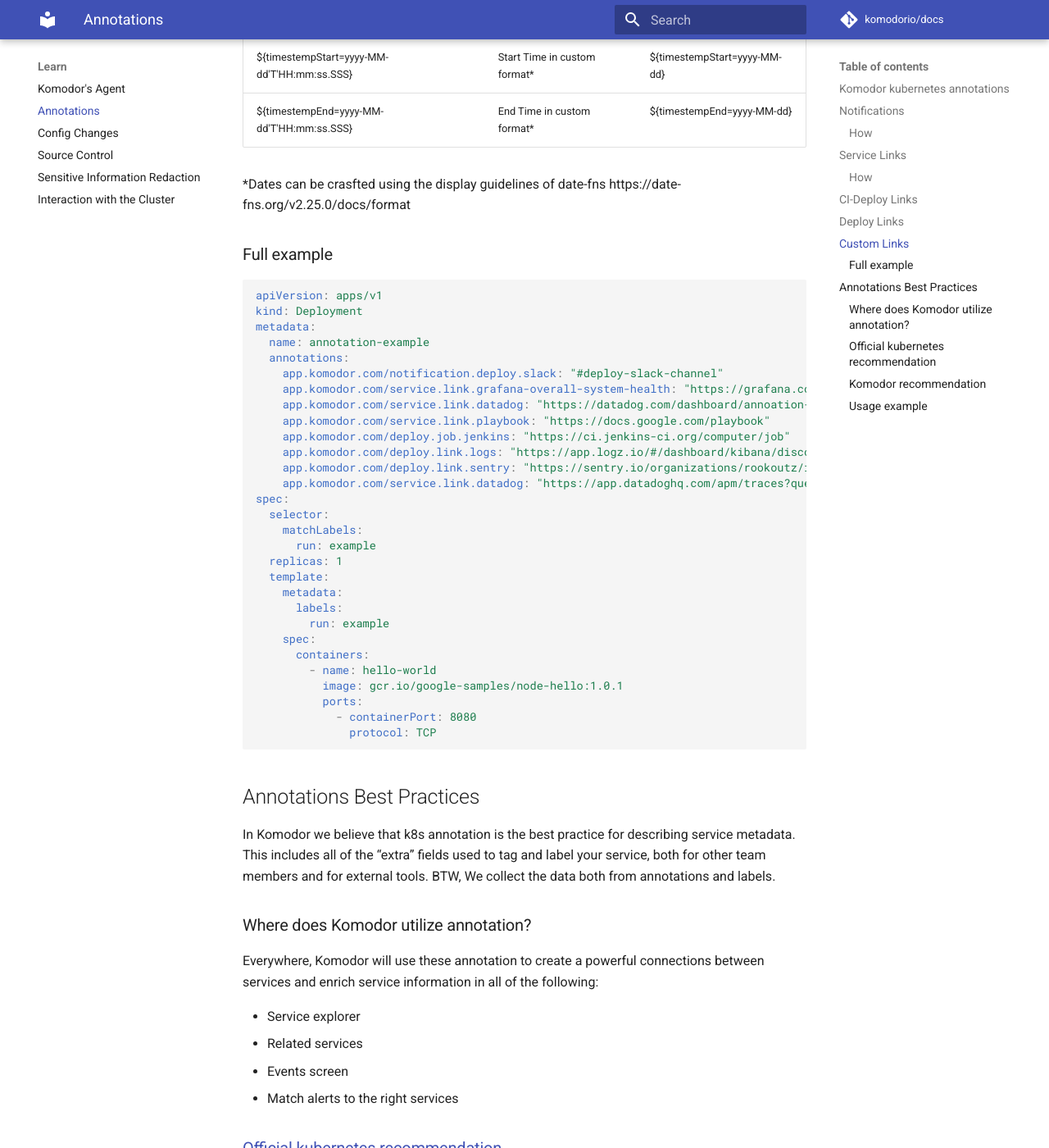
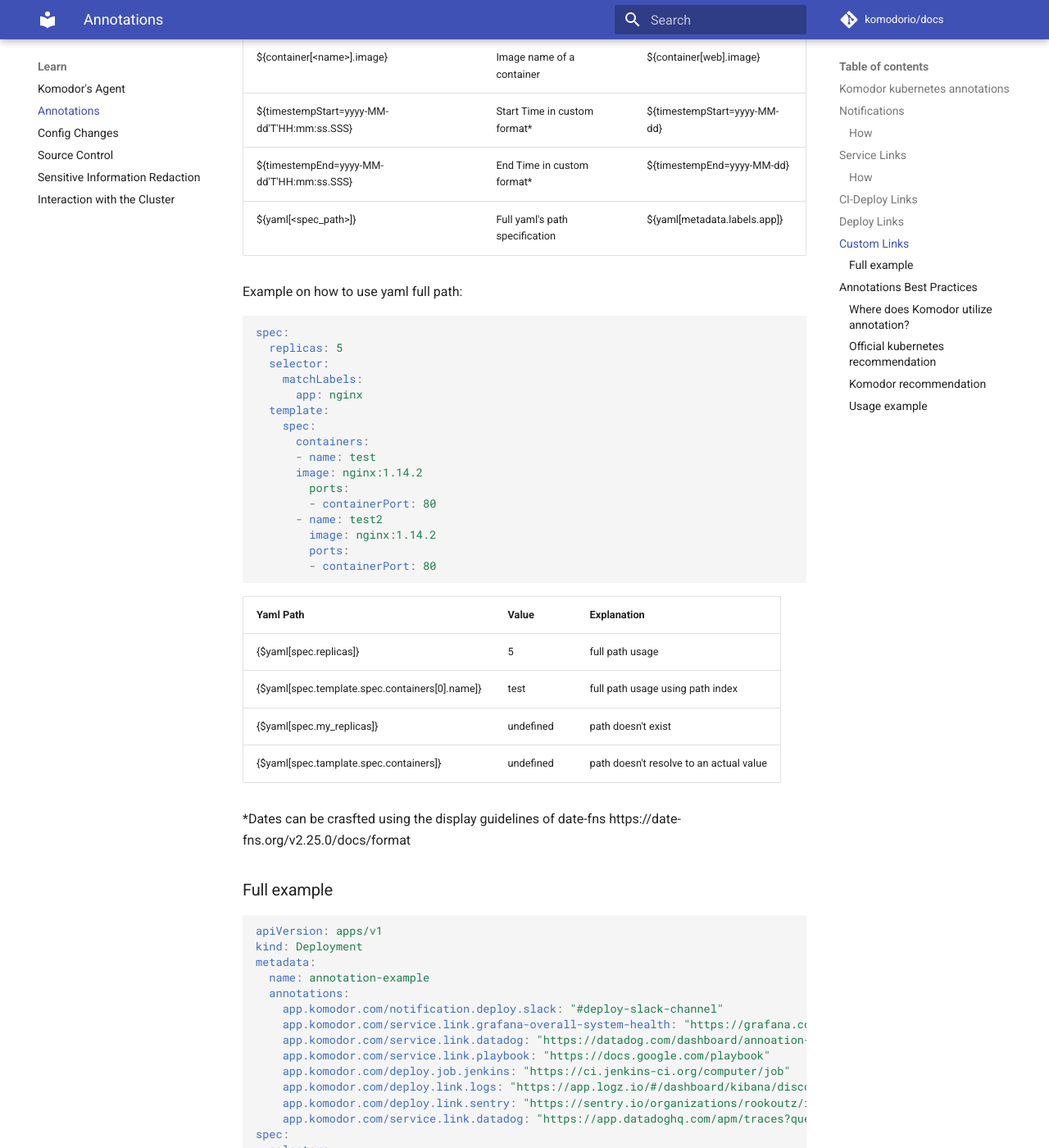
Before and after one commit to komodorio/docs, an MkDocs documentation site: the page built from docs/Learn/Annotations.md, in a window 1280 px wide and 1400 px high, scrolled down 3961 px. Shown: the whole window at 82% size. Built offline with MkDocs 1.6.1 and Material for MkDocs 9.7.7, drawn with Linux system fonts in a browser that asks for light colours; comment, search, counter and statistics services are not loaded; some of the changed text lies outside the part shown.

Commit message:
add custom link yaml doc

````diff
--- a/docs/Learn/Annotations.md
+++ b/docs/Learn/Annotations.md
@@ -7,34 +7,42 @@
 
 Configure the Slack channel notification as part of the deployment object.
 
+
 ### How
 
-| Annotation                                        | Values | Description                                                   | Example             | Default |
-| ------------------------------------------------- | ------ | ------------------------------------------------------------- | ------------------- | ------- |
-| app.komodor.com/notification.deploy.slack         | string | Slack channel name for all deploy events notifications        | “deploy-brain-team" |         |
-| app.komodor.com/notification.deploy_fail.slack    | string | Slack channel name for failed deploy events notifications     | “deploy-failed"     |         |
-| app.komodor.com/notification.deploy_success.slack | string | Slack channel name for successful deploy events notifications | “deploy-success"    |         |
-| app.komodor.com/notification.health.slack         | string | Slack channel for health event notifications                  | “alerts-p1”         |         |
+| Annotation                                        | Values | Description                                                       | Example             | Default |
+|---------------------------------------------------|--------|-------------------------------------------------------------------|---------------------|---------|
+| app.komodor.com/notification.deploy.slack         | string | Slack channel name for all deploy events notifications            | “deploy-brain-team" |         |
+| app.komodor.com/notification.deploy_fail.slack    | string | Slack channel name for failed deploy events notifications         | “deploy-failed"     |         |
+| app.komodor.com/notification.deploy_success.slack | string | Slack channel name for successful deploy events notifications     | “deploy-success"    |         |
+| app.komodor.com/notification.health.slack         | string | Slack channel for health event notifications                      | “alerts-p1”         |         |
+
 
 ## Service Links
 
 Define quick-links for a specific service, making it easier to get context when troubleshooting.
 
+
 ### How
 
-In the form of `app.komodor.com/service/link/name:url`
+ In the form of `app.komodor.com/service/link/name:url`
 
 Examples:
 
-| Annotation                                                 | Values | Description                                               | Example             | Default |
-| ---------------------------------------------------------- | ------ | --------------------------------------------------------- | ------------------- | ------- |
-| app.komodor.com/service.link.grafana-overall-system-health | url    | Url for Grafana health dashboard related to this service. | “deploy-brain-team" |         |
-| app.komodor.com/service.link.datadog-http-500              | url    | Url for datadog dashboard with bad http                   | “alerts-p1”         |         |
-| app.komodor.com/service.link.company-playbook              | url    | The playbook for the company playbook                     | “120”               | “30”    |
+
+| Annotation                                                 | Values | Description                                                | Example             | Default |
+|------------------------------------------------------------|--------|------------------------------------------------------------|---------------------|---------|
+| app.komodor.com/service.link.grafana-overall-system-health | url    | Url for Grafana health dashboard related to this service.  | “deploy-brain-team" |         |
+| app.komodor.com/service.link.datadog-http-500              | url    | Url for datadog dashboard with bad http                    | “alerts-p1”         |         |
+| app.komodor.com/service.link.company-playbook              | url    | The playbook for the company playbook                      | “120”               | “30”    |
+
+
 
 ## CI-Deploy Links
 
 For each deployment version, you can add a quick link with the job url.
+
+
 
 How
 
@@ -43,12 +51,17 @@
 Example:
 
 | Annotation                         | Values | Description                                  | Example                                |
-| ---------------------------------- | ------ | -------------------------------------------- | -------------------------------------- |
+|------------------------------------|--------|----------------------------------------------|----------------------------------------|
 | app.komodor.com/deploy.job.jenkins | url    | Link to Jenkins job that deploys the service | https://ci.jenkins-ci.org/computer/job |
+
+
+
 
 ## Deploy Links
 
 For each deployment version, you can add a quick link with the relevant filters already in place!
+
+
 
 How
 
@@ -56,10 +69,14 @@
 
 Examples:
 
-| Annotation                         | Values | Description                                 | Example                                                                                                    |
-| ---------------------------------- | ------ | ------------------------------------------- | ---------------------------------------------------------------------------------------------------------- |
-| app.komodor.com/deploy.link.logs   | url    | Link for the specific version logs          | https://app.logz.io/#/dashboard/kibana/discover?_a=env:123.0.1                                             |
-| app.komodor.com/deploy.link.sentry | url    | Link for the specific version Sentry issues | https://sentry.io/organizations/rookoutz/issues/?project=1320440&query=sdk.version%3A1.0.1&statsPeriod=14d |
+
+| Annotation                         | Values | Description                                  | Example                                                                                                    |
+|------------------------------------|--------|----------------------------------------------|------------------------------------------------------------------------------------------------------------|
+| app.komodor.com/deploy.link.logs   | url    | Link for the specific version logs           | https://app.logz.io/#/dashboard/kibana/discover?_a=env:123.0.1                                             |
+| app.komodor.com/deploy.link.sentry | url    | Link for the specific version  Sentry issues | https://sentry.io/organizations/rookoutz/issues/?project=1320440&query=sdk.version%3A1.0.1&statsPeriod=14d |
+
+
+
 
 ## Custom Links
 
@@ -67,32 +84,66 @@
 Just copy the URL of the application you want to link to, identify the placeholders in the URL that are used to query the appplication, and replace them with placeholders for your own use.
 Please find the below examples as references for common applications.
 
+
 How
 
 `app.komodor.com/deploy/link/name:value`
 
 Examples:
 
-| Annotation                            | Values | Description                        | Example                                                                                                                                                                                                                                                                                                                                                                                                                                                                                                                                                                                                                                                                                                                                                                                                                                                                                                                                                                                                                                                                                                                                                                                                                                                      |
-| ------------------------------------- | ------ | ---------------------------------- | :----------------------------------------------------------------------------------------------------------------------------------------------------------------------------------------------------------------------------------------------------------------------------------------------------------------------------------------------------------------------------------------------------------------------------------------------------------------------------------------------------------------------------------------------------------------------------------------------------------------------------------------------------------------------------------------------------------------------------------------------------------------------------------------------------------------------------------------------------------------------------------------------------------------------------------------------------------------------------------------------------------------------------------------------------------------------------------------------------------------------------------------------------------------------------------------------------------------------------------------------------------- |
-| app.komodor.com/deploy.link.coralogix | url    | Link for the custom URL, coralogix | https://komodortest.coralogix.com/#/query-new/logs?query=(coralogix.metadata.cluster:(%22${cluster}%22))%20AND%20(coralogix.metadata.namespace:(%22${namespace}%22))%20AND%20(coralogix.metadata.service:(%22${service}%22))&time=from:${timestampStart=YYYY-MM-DDTHH:mm:ss.SSSZ},to:${timestampEnd=YYYY-MM-DDTHH:mm:ss.SSSZ}                                                                                                                                                                                                                                                                                                                                                                                                                                                                                                                                                                                                                                                                                                                                                                                                                                                                                                                                |
-| app.komodor.com/deploy.link.logzio    | url    | Link for the custom URL, logz.io   | https://app.logz.io/#/dashboard/kibana/discover?_a=(columns:!(message,kubernetes.namespace_name,kubernetes.container_name,params.clusterName),filters:!(('$state':(store:appState),meta:(alias:!n,disabled:!f,index:'logzioCustomerIndex',key:kubernetes.namespace_name,negate:!f,params:(query:default),type:phrase),query:(match_phrase:(kubernetes.namespace_name:${namespace}))),('$state':(store:appState),meta:(alias:!n,disabled:!f,index:'logzioCustomerIndex',key:params.clusterName,negate:!f,params:(query:main),type:phrase),query:(match_phrase:(params.clusterName:${cluster}))),('$state':(store:appState),meta:(alias:!n,disabled:!f,index:'logzioCustomerIndex',key:kubernetes.container_name,negate:!f,params:(query:k8s-events-collector),type:phrase),query:(match_phrase:(kubernetes.container_name:${service})),query:(match_phrase:(kubernetes.container_image:${container[web].image})))),index:'logzioCustomerIndex',interval:auto,query:(language:lucene,query:''),sort:!(!('@timestamp',desc)))&_g=(filters:!(),refreshInterval:(pause:!t,value:0),time:(from:'${timestempStart=yyyy-MM-dd'T'HH:mm:ss.SSS}',to:'${timestempStart=yyyy-MM-dd'T'HH:mm:ss.SSS}'))&discoverTab=logz-logs-tab&switchToAccountId=138828&accountIds=true |
-| app.komodor.com/deploy.link.datadog   | url    | Link for the custom URL, DataDog   | https://app.datadoghq.com/apm/traces?query=service%3A${service}%20kube_namespace%3A${namespace}%20env%3A${cluster}&cols=core_service%2Ccore_resource_name%2Clog_duration%2Clog_http.method%2Clog_http.status_code&historicalData=true&messageDisplay=inline&sort=desc&streamTraces=true&start=${epochStart}&end=${epochEnd}&paused=true                                                                                                                                                                                                                                                                                                                                                                                                                                                                                                                                                                                                                                                                                                                                                                                                                                                                                                                      |
+
+| Annotation                         | Values | Description                                  | Example                                                                                                    |
+| --- | --- | --- | :-- |
+| app.komodor.com/deploy.link.coralogix   | url    | Link for the custom URL, coralogix                     | https://komodortest.coralogix.com/#/query-new/logs?query=(coralogix.metadata.cluster:(%22${cluster}%22))%20AND%20(coralogix.metadata.namespace:(%22${namespace}%22))%20AND%20(coralogix.metadata.service:(%22${service}%22))&time=from:${timestampStart=YYYY-MM-DDTHH:mm:ss.SSSZ},to:${timestampEnd=YYYY-MM-DDTHH:mm:ss.SSSZ}                                             |
+| app.komodor.com/deploy.link.logzio | url | Link for the custom URL, logz.io | https://app.logz.io/#/dashboard/kibana/discover?_a=(columns:!(message,kubernetes.namespace_name,kubernetes.container_name,params.clusterName),filters:!(('$state':(store:appState),meta:(alias:!n,disabled:!f,index:'logzioCustomerIndex',key:kubernetes.namespace_name,negate:!f,params:(query:default),type:phrase),query:(match_phrase:(kubernetes.namespace_name:${namespace}))),('$state':(store:appState),meta:(alias:!n,disabled:!f,index:'logzioCustomerIndex',key:params.clusterName,negate:!f,params:(query:main),type:phrase),query:(match_phrase:(params.clusterName:${cluster}))),('$state':(store:appState),meta:(alias:!n,disabled:!f,index:'logzioCustomerIndex',key:kubernetes.container_name,negate:!f,params:(query:k8s-events-collector),type:phrase),query:(match_phrase:(kubernetes.container_name:${service})),query:(match_phrase:(kubernetes.container_image:${container[web].image})))),index:'logzioCustomerIndex',interval:auto,query:(language:lucene,query:''),sort:!(!('@timestamp',desc)))&_g=(filters:!(),refreshInterval:(pause:!t,value:0),time:(from:'${timestempStart=yyyy-MM-dd'T'HH:mm:ss.SSS}',to:'${timestempStart=yyyy-MM-dd'T'HH:mm:ss.SSS}'))&discoverTab=logz-logs-tab&switchToAccountId=138828&accountIds=true |
+| app.komodor.com/deploy.link.datadog | url | Link for the custom URL, DataDog | https://app.datadoghq.com/apm/traces?query=service%3A${service}%20kube_namespace%3A${namespace}%20env%3A${cluster}&cols=core_service%2Ccore_resource_name%2Clog_duration%2Clog_http.method%2Clog_http.status_code&historicalData=true&messageDisplay=inline&sort=desc&streamTraces=true&start=${epochStart}&end=${epochEnd}&paused=true |
+| app.komodor.com/deploy.link.
+
+
 
 The following values can be used to enrich the URL:
 
-| Placeholder                                 | Value                         | Example                      |
-| ------------------------------------------- | ----------------------------- | ---------------------------- |
-| ${epochStart}                               | Start Time in Epoch Time      |
-| ${epochEnd}                                 | End Time in Epoch Time        |
-| ${service}                                  | Service Name                  |
-| ${namespace}                                | Namespace Name                |
-| ${cluster}                                  | Cluster Name                  |
-| ${container[<name\>].image}                 | Image name of a container     | ${container[web].image}      |
-| ${timestempStart=yyyy-MM-dd'T'HH:mm:ss.SSS} | Start Time in custom format\* | ${timestempStart=yyyy-MM-dd} |
-| ${timestempEnd=yyyy-MM-dd'T'HH:mm:ss.SSS}   | End Time in custom format\*   | ${timestempEnd=yyyy-MM-dd}   |
+| Placeholder                         | Value | Example |
+|------------------------------------|--------|---------|
+|${epochStart} | Start Time in Epoch Time|
+|${epochEnd} | End Time in Epoch Time|
+|${service} | Service Name|
+|${namespace} | Namespace Name|
+|${cluster} | Cluster Name|
+|${container[<name\>].image} | Image name of a container| ${container[web].image}
+|${timestempStart=yyyy-MM-dd'T'HH:mm:ss.SSS} | Start Time in custom format*| ${timestempStart=yyyy-MM-dd}
+|${timestempEnd=yyyy-MM-dd'T'HH:mm:ss.SSS} | End Time in custom format*| ${timestempEnd=yyyy-MM-dd}
+|${yaml[<spec_path\>]} | Full yaml's path specification | ${yaml[metadata.labels.app]}
 
-\*Dates can be crasfted using the display guidelines of date-fns https://date-fns.org/v2.25.0/docs/format
+Example on how to use yaml full path:
+
+```YAML
+spec:
+  replicas: 5
+  selector:
+    matchLabels:
+      app: nginx
+  template:
+    spec:
+      containers:
+      - name: test
+      image: nginx:1.14.2
+        ports:
+        - containerPort: 80
+      - name: test2
+        image: nginx:1.14.2
+        ports:
+        - containerPort: 80
+```
+
+| Yaml Path                                      | Value         | Explanation                             |
+|------------------------------------------------|---------------|-----------------------------------------|
+|{$yaml[spec.replicas]}                          | 5             | full path usage                         |
+|{$yaml[spec.template.spec.containers[0\].name]} | test          | full path usage using path index        |
+|{$yaml[spec.my_replicas]}                       | undefined     | path doesn't exist                      |
+|{$yaml[spec.tamplate.spec.containers]}          | undefined     | path doesn't resolve to an actual value |
+
+*Dates can be crasfted using the display guidelines of date-fns https://date-fns.org/v2.25.0/docs/format
 
 ### Full example
 
@@ -128,23 +179,22 @@
               protocol: TCP
 ```
 
+
+
+
 ## Annotations Best Practices
-
 In Komodor we believe that k8s annotation is the best practice for describing service metadata.
 This includes all of the “extra” fields used to tag and label your service, both for other team members and for external tools.
 BTW, We collect the data both from annotations and labels.
 
 ### Where does Komodor utilize annotation?
-
 Everywhere, Komodor will use these annotation to create a powerful connections between services and enrich service information in all of the following:
-
-- Service explorer
-- Related services
-- Events screen
-- Match alerts to the right services
+* Service explorer
+* Related services
+* Events screen
+* Match alerts to the right services
 
 ### [Official kubernetes recommendation](https://kubernetes.io/docs/concepts/overview/working-with-objects/common-labels/)
-
 ```yaml
 app.kubernetes.io/component: database
 app.kubernetes.io/part-of: wordpress
@@ -152,7 +202,6 @@
 ```
 
 ### Komodor recommendation
-
 ```yaml
 app.komodor.com/label.team: backend
 app.komodor.com/label.group: infrastructure
@@ -162,6 +211,5 @@
 ```
 
 ### Usage example
-
-- Tagging Team annotation on relevant services and adding relevant metadata on the alert metadata in datadog.
-- Using the Team name in the alert tools (for example PD) as part of the komodor labels
+* Tagging Team annotation on relevant services and adding relevant metadata on the alert metadata in datadog.
+* Using the Team name in the alert tools (for example PD) as part of the komodor labels
````
